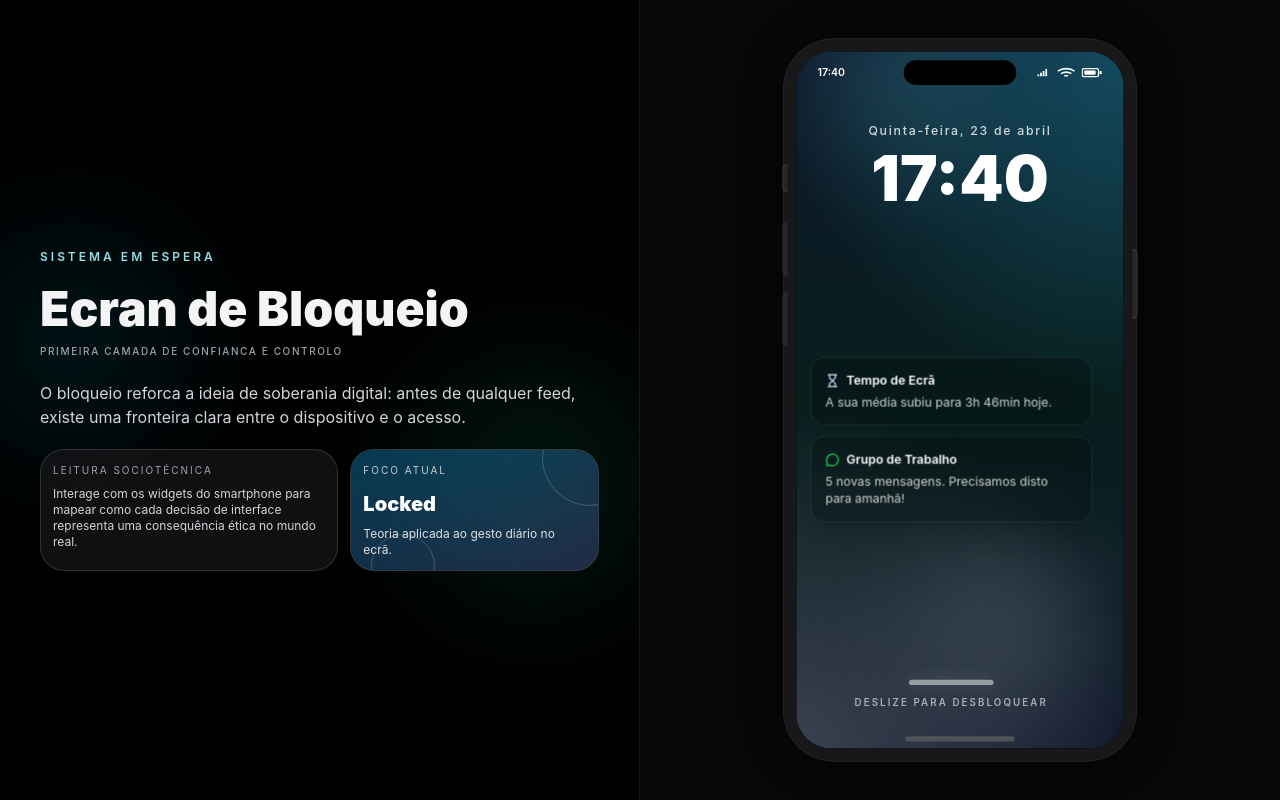
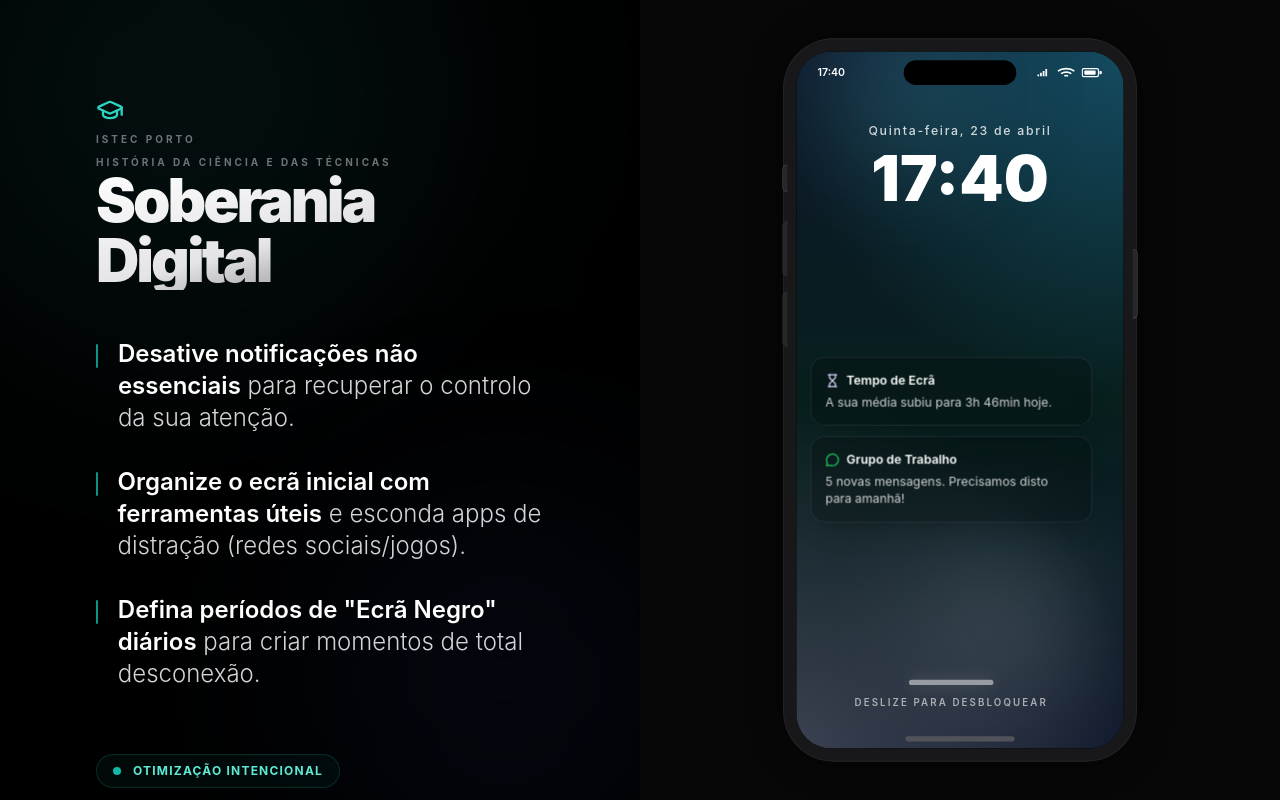
Before and after one commit to opaulosilva233/Smartphone-Best-Practices, a React (Vite) app: page / in a window 1280 px wide. Built offline with nearby package versions, Linux system fonts and the light colour scheme.

Commit message:
Refactor ContextPanel and App components; implement active app state management, enhance layout with new design elements, and improve content structure for better user experience

```diff
--- a/src/App.jsx
+++ b/src/App.jsx
@@ -407,6 +407,15 @@ function App() {
   const [depolarizacaoAtiva, setDepolarizacaoAtiva] = useState(false)
   const { currentTime, currentDate } = useCurrentTime()
 
+  const activeAppByPhoneState = {
+    app_privacy: 'social',
+    app_bias: 'video',
+    app_impact: 'chat',
+    app_sustainability: 'definicoes',
+  }
+
+  const activeApp = activeAppByPhoneState[phoneState] ?? 'home'
+
   const openApp = (appState) => {
     setPhoneState(appState)
   }
@@ -463,11 +472,12 @@ function App() {
   }
 
   return (
-    <div className="h-screen w-full bg-black flex flex-col lg:flex-row overflow-hidden">
-      {/* Painel Esquerdo - Contexto */}
-      <section className="hidden lg:flex lg:w-1/2 lg:h-screen flex-col justify-center py-10 px-4 sm:px-6 md:px-8 lg:px-8 xl:px-10 overflow-y-auto border-b border-zinc-800/60 lg:border-b-0 lg:border-r lg:border-zinc-800/60">
-        <ContextPanel phoneState={phoneState} algoritmoResetAtivo={algoritmoResetAtivo} depolarizacaoAtiva={depolarizacaoAtiva} />
-      </section>
+    <div className="min-h-screen w-full bg-black flex flex-col lg:flex-row">
+      <div className="hidden lg:flex lg:w-1/2 h-screen flex-col justify-between p-10 lg:p-16 xl:p-24 bg-black relative overflow-hidden z-10">
+        <div className="absolute top-[-20%] left-[-10%] w-[500px] h-[500px] bg-teal-900/20 rounded-full blur-[120px] pointer-events-none z-0"></div>
+        <div className="absolute bottom-[-10%] right-[-10%] w-[400px] h-[400px] bg-blue-900/10 rounded-full blur-[100px] pointer-events-none z-0"></div>
+        <ContextPanel phoneState={phoneState} activeApp={activeApp} />
+      </div>
 
       {/* Painel Direito - Smartphone */}
       <section className="w-full lg:w-1/2 h-screen flex items-center justify-center relative bg-zinc-900/30 overflow-hidden ">
--- a/src/components/ContextPanel.jsx
+++ b/src/components/ContextPanel.jsx
@@ -1,120 +1,171 @@
 import { AnimatePresence, motion } from 'framer-motion'
+import { GraduationCap } from 'lucide-react'
 
-const panelContent = {
+const contextData = {
   locked: {
-    eyebrow: 'Sistema em Espera',
-    title: 'Ecran de Bloqueio',
-    subtitle: 'Primeira camada de confianca e controlo',
-    text: 'O bloqueio reforca a ideia de soberania digital: antes de qualquer feed, existe uma fronteira clara entre o dispositivo e o acesso.',
-    visualLabel: 'Locked',
-    accent: 'from-sky-500/35 to-indigo-400/25',
+    title: 'Soberania Digital',
+    points: [
+      {
+        highlight: 'Desative notificações não essenciais',
+        text: ' para recuperar o controlo da sua atenção.',
+      },
+      {
+        highlight: 'Organize o ecrã inicial com ferramentas úteis',
+        text: ' e esconda apps de distração (redes sociais/jogos).',
+      },
+      {
+        highlight: 'Defina períodos de "Ecrã Negro" diários',
+        text: ' para criar momentos de total desconexão.',
+      },
+    ],
+    focus: 'Otimização Intencional',
   },
   home: {
-    eyebrow: 'Seminário de Ética e Convergência',
-    title: 'Ecran Inicial',
-    subtitle: 'Paulo Silva & Francisco Rebelo | ISTEC Porto',
-    text: 'A grelha de apps simula o ecossistema de escolhas diarias: cada icone abre uma camada etica distinta do uso do smartphone.',
-    visualLabel: 'Convergência',
-    accent: 'from-cyan-400/35 to-emerald-300/20',
+    title: 'Soberania Digital',
+    points: [
+      {
+        highlight: 'Desative notificações não essenciais',
+        text: ' para recuperar o controlo da sua atenção.',
+      },
+      {
+        highlight: 'Organize o ecrã inicial com ferramentas úteis',
+        text: ' e esconda apps de distração (redes sociais/jogos).',
+      },
+      {
+        highlight: 'Defina períodos de "Ecrã Negro" diários',
+        text: ' para criar momentos de total desconexão.',
+      },
+    ],
+    focus: 'Otimização Intencional',
   },
-  app_privacy: {
-    eyebrow: 'Produção e Dados',
-    title: 'Privacidade e a Creator Economy',
-    subtitle: 'Economia criativa e vigilância silenciosa',
-    text: 'Com um mercado de criadores avaliado em 250 mil milhões de dólares , o smartphone deixou de ser apenas um meio de consumo para ser uma ferramenta de produção original. O dilema ético reside na recolha invisível de dados que sustenta este ecossistema.',
-    visualLabel: 'Dados',
-    accent: 'from-sky-400/30 to-cyan-300/20',
+  social: {
+    title: 'Higiene de Privacidade',
+    points: [
+      {
+        highlight: 'Aplique o Princípio do Menor Privilégio',
+        text: ': revogue acessos desnecessários (câmara, microfone, localização).',
+      },
+      {
+        highlight: 'Desative o rastreio de atividade inter-apps',
+        text: ' nas definições do sistema para reduzir a pegada digital.',
+      },
+      {
+        highlight: 'Audite permissões regularmente',
+        text: ': questione sempre por que motivo uma app "gratuita" exige os seus dados.',
+      },
+    ],
+    focus: 'Auditoria de Dados',
   },
-  app_bias: {
-    eyebrow: 'Media e Cognição',
-    title: 'O Algoritmo como Editor',
-    subtitle: 'Curadoria automatizada da atenção',
-    text: 'Como refere Henry Jenkins, a convergência ocorre no cérebro dos consumidores. Contudo, o viés algorítmico cria bolhas onde o utilizador consome apenas o que reforça as suas crenças, reduzindo a atenção média para menos de 8 segundos.',
-    visualLabel: 'Filtro',
-    accent: 'from-amber-400/30 to-orange-300/20',
+  video: {
+    title: 'Hacking do Algoritmo',
+    points: [
+      {
+        highlight: 'Fure a bolha ativamente',
+        text: ': siga criadores e fontes com perspetivas contrárias às suas.',
+      },
+      {
+        highlight: 'Limpe o histórico de visualizações e a cache',
+        text: ' regularmente para resetar recomendações viciadas.',
+      },
+      {
+        highlight: 'Desative a reprodução automática (Autoplay)',
+        text: ' para quebrar o ciclo de retenção infinita.',
+      },
+    ],
+    focus: 'Pensamento Crítico',
   },
-  app_sustainability: {
-    eyebrow: 'Infraestrutura Material',
-    title: 'O Custo Físico do Digital',
-    subtitle: 'Hardware, cadeia de valor e longevidade',
-    text: 'Enquanto 84% da população mundial acede à internet via mobile, a produção de hardware enfrenta desafios éticos na extração de materiais e gestão de e-waste. A sustentabilidade profissional exige combater a obsolescência programada.',
-    visualLabel: 'E-Waste',
-    accent: 'from-emerald-400/30 to-lime-300/20',
+  chat: {
+    title: 'Ética da Hiperconectividade',
+    points: [
+      {
+        highlight: 'Exerça o direito à desconexão',
+        text: ': agende o modo "Não Incomodar" fora do horário laboral.',
+      },
+      {
+        highlight: 'Combata o phubbing',
+        text: ': guarde o smartphone quando estiver a interagir presencialmente com alguém.',
+      },
+      {
+        highlight: 'Desnormalize a urgência',
+        text: ': ative respostas automáticas de ausência para educar o círculo profissional.',
+      },
+    ],
+    focus: 'Limites Saudáveis',
   },
-  app_impact: {
-    eyebrow: 'Relações e Trabalho',
-    title: 'Espelho e Palco',
-    subtitle: 'Identidade digital e convivência',
-    text: 'Sherry Turkle afirma que o smartphone reflete a nossa procura por validação . Fenómenos como o Phubbing e o FOMO alteram os laços sociais, exigindo novas éticas de desconexão no ambiente profissional .',
-    visualLabel: 'FOMO',
-    accent: 'from-rose-400/30 to-red-300/20',
-  },
-  app_references: {
-    eyebrow: 'Fundamentacao Academica',
-    title: 'Referencias e Fontes',
-    subtitle: 'Base teorica para a leitura sociotecnica',
-    text: 'Uma compilacao em formato APA 7.a edicao com os principais autores e relatorios que sustentam as conclusoes sobre privacidade, vies, impacto e sustentabilidade.',
-    visualLabel: 'APA',
-    accent: 'from-amber-300/40 to-yellow-200/25',
+  definicoes: {
+    title: 'Combate ao E-Waste',
+    points: [
+      {
+        highlight: 'Exija o direito à reparação',
+        text: ': substitua bateria ou ecrã antes de comprar um aparelho novo.',
+      },
+      {
+        highlight: 'Otimize a vida química do lítio',
+        text: ': mantenha a carga do dispositivo entre 20% e 80%.',
+      },
+      {
+        highlight: 'Recicle com responsabilidade',
+        text: ': entregue hardware antigo em centros certificados para recuperação de minerais raros.',
+      },
+    ],
+    focus: 'Sustentabilidade de Hardware',
   },
 }
 
-const cardAnimation = {
-  initial: { opacity: 0, y: 24 },
+const contentAnimation = {
+  initial: { opacity: 0, y: 16 },
   animate: { opacity: 1, y: 0 },
-  exit: { opacity: 0, y: -18 },
-  transition: { duration: 0.34, ease: 'easeOut' },
+  exit: { opacity: 0, y: -12 },
+  transition: { duration: 0.3, ease: 'easeOut' },
 }
 
-function ContextPanel({ phoneState, algoritmoResetAtivo = false, depolarizacaoAtiva = false }) {
-  const content = panelContent[phoneState] ?? panelContent.home
-  const biasResetText =
-    'Furar a bolha implica seguir intencionalmente páginas com opiniões contrárias, limpar cache das redes sociais e desativar histórico de navegação.'
-  const depolarizacaoText =
-    'A diversidade de fontes é essencial para o pensamento crítico. Ao seguir perfis com perspetivas opostas, treina o algoritmo a recomendações mais equilibradas, libertando-te da polarização.'
-
-  let panelText = content.text
-  if (phoneState === 'app_bias' && algoritmoResetAtivo) {
-    panelText = biasResetText
-  } else if (phoneState === 'app_bias' && depolarizacaoAtiva) {
-    panelText = depolarizacaoText
-  }
+function ContextPanel({ phoneState, activeApp }) {
+  const contentKey = phoneState === 'locked' || phoneState === 'home' ? phoneState : activeApp
+  const content = contextData[contentKey] ?? contextData.home
 
   return (
-    <div className="relative w-full space-y-4 lg:space-y-5">
-      <div className="pointer-events-none absolute -left-20 top-0 h-56 w-56 rounded-full bg-cyan-500/10 blur-3xl" />
-      <div className="pointer-events-none absolute -right-16 -bottom-10 h-64 w-64 rounded-full bg-emerald-500/10 blur-3xl" />
+    <>
+      <header className="relative z-10 flex flex-col shrink-0">
+        <div className="flex items-center gap-3 text-teal-400">
+          <GraduationCap size={28} />
+        </div>
+        <p className="text-zinc-500 text-[10px] font-bold tracking-[0.3em] uppercase mt-2">ISTEC PORTO</p>
+        <p className="text-zinc-500 text-[10px] font-bold tracking-[0.3em] uppercase mt-2">HISTÓRIA DA CIÊNCIA E DAS TÉCNICAS</p>
+      </header>
 
-      <AnimatePresence mode="wait">
-        <motion.article key={phoneState} {...cardAnimation} className="relative z-10 w-full space-y-4 lg:space-y-5">
-          <p className="text-xs font-semibold uppercase tracking-[0.25em] text-cyan-200/90">{content.eyebrow}</p>
+      <AnimatePresence mode="wait" initial={false}>
+        <motion.main
+          key={`${phoneState}-${activeApp}`}
+          className="flex flex-col justify-center my-auto z-10 relative max-w-2xl"
+          {...contentAnimation}
+        >
+          <h1 className="text-5xl lg:text-6xl font-black text-transparent bg-clip-text bg-gradient-to-br from-white via-zinc-200 to-zinc-600 tracking-tighter mb-12">
+            {content.title}
+          </h1>
 
-          <div className="space-y-2 lg:space-y-2">
-            <h1 className="text-3xl font-black leading-tight text-zinc-100 md:text-4xl lg:text-3xl xl:text-5xl">{content.title}</h1>
-            <p className="text-xs font-medium uppercase tracking-[0.16em] text-zinc-400 lg:text-[10px] md:text-sm">{content.subtitle}</p>
+          <div>
+            {content.points.map((point) => (
+              <div key={`${content.title}-${point.highlight}`} className="flex items-start gap-5 mb-8 group">
+                <div className="w-1 h-full min-h-[24px] bg-teal-500 rounded-full mt-1.5 opacity-80 group-hover:opacity-100 transition-opacity"></div>
+                <p className="text-xl lg:text-2xl text-zinc-300 font-light leading-relaxed">
+                  <span className="font-semibold text-white">{point.highlight}</span>
+                  {point.text}
+                </p>
+              </div>
+            ))}
           </div>
 
-          <p className="max-w-xl text-sm leading-relaxed text-zinc-300 md:text-base lg:text-sm xl:text-base">{panelText}</p>
+          <div className="mt-8 inline-flex items-center gap-3 px-4 py-2 rounded-full border border-teal-500/20 bg-teal-500/5 backdrop-blur-md w-fit">
+            <span className="w-2 h-2 rounded-full bg-teal-500 animate-pulse"></span>
+            <span className="text-teal-300 text-xs font-bold tracking-widest uppercase">{content.focus}</span>
+          </div>
+        </motion.main>
+      </AnimatePresence>
 
-          <div className="grid gap-3 lg:gap-3 sm:grid-cols-[1.2fr_1fr]">
-            <div className="rounded-3xl border border-zinc-700/70 bg-zinc-900/70 p-4 lg:p-3 backdrop-blur-xl">
-              <p className="text-xs uppercase tracking-[0.2em] text-zinc-400 lg:text-[10px]">Leitura Sociotécnica</p>
-              <p className="mt-2 text-sm leading-relaxed text-zinc-300 lg:text-xs">
-                Interage com os widgets do smartphone para mapear como cada decisão de interface representa uma consequência ética no mundo real.
-              </p>
-            </div>
-
-            <div className={`relative overflow-hidden rounded-3xl border border-zinc-700/70 bg-gradient-to-br ${content.accent} p-4 lg:p-3`}>
-              <div className="absolute -right-10 -top-10 h-24 w-24 rounded-full border border-white/20" />
-              <div className="absolute -bottom-7 left-5 h-16 w-16 rounded-full border border-white/20" />
-              <p className="text-xs uppercase tracking-[0.2em] text-zinc-100/80 lg:text-[10px]">Foco Atual</p>
-              <p className="mt-3 text-2xl font-black text-white md:text-3xl lg:text-xl">{content.visualLabel}</p>
-              <p className="mt-2 text-sm text-zinc-100/90 lg:text-xs">Teoria aplicada ao gesto diário no ecrã.</p>
-            </div>
-          </div>
-        </motion.article>
-      </AnimatePresence>
-    </div>
+      <footer className="relative z-10 shrink-0 pt-6 mt-8">
+        <p className="text-zinc-600 text-[10px] tracking-widest uppercase font-medium">Desenvolvido por Paulo Silva & Francisco Rebelo</p>
+      </footer>
+    </>
   )
 }
 
```
